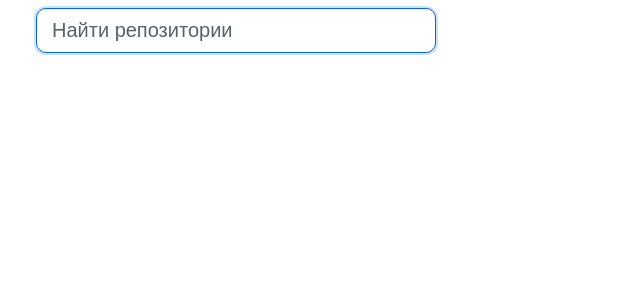
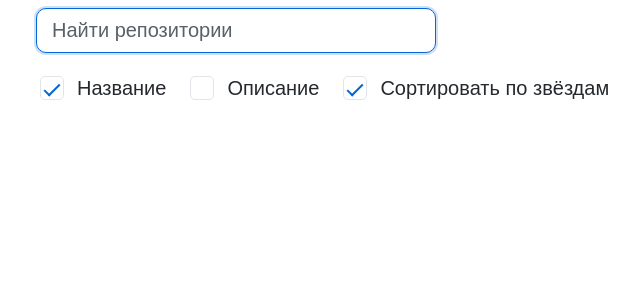
Before and after one commit to mihinov/youtube-tutorials, an Angular app in the folder youtube-ng-github-search/: page / in a window 1280 px wide. Shown: the top 300 px of the page, without its empty margins (124-764 px from the left). Built offline with nearby package versions, Linux system fonts and the light colour scheme.

Commit message:
feat(youtube-ng-github-search): добавлены чекбоксы для поиска

```diff
--- a/youtube-ng-github-search/src/app/features/github/components/github-search/github-search.component.html
+++ b/youtube-ng-github-search/src/app/features/github/components/github-search/github-search.component.html
@@ -1,8 +1,46 @@
+<form [formGroup]="form" class="repo-search-container">
+
   <input
+		[formControl]="form.controls.query"
+		name="query"
     class="text-input"
-	name="search"
     type="text"
     placeholder="Найти репозитории"
-	(input)="triggerSearch($event)"
+    (input)="triggerSearch()"
     autofocus
   >
+
+  <div class="repo-search-checkboxes">
+    <!-- чекбоксы выбора полей -->
+    <label class="repo-checkbox-label">
+      <input
+				type="checkbox"
+				name="name"
+				class="repo-checkbox"
+				[formControl]="form.controls.name"
+				(change)="triggerSearch()"
+			> Название
+    </label>
+    <label class="repo-checkbox-label">
+      <input
+				type="checkbox"
+				name="description"
+				class="repo-checkbox"
+				[formControl]="form.controls.description"
+				(change)="triggerSearch()"
+			> Описание
+    </label>
+
+    <!-- чекбокс сортировки -->
+    <label class="repo-checkbox-label">
+      <input
+				type="checkbox"
+				name="sortByStars"
+				class="repo-checkbox"
+				[formControl]="form.controls.sortByStars"
+				(change)="triggerSearch()"
+			> Сортировать по звёздам
+    </label>
+  </div>
+
+</form>
--- a/youtube-ng-github-search/src/app/features/github/components/github-search/github-search.component.scss
+++ b/youtube-ng-github-search/src/app/features/github/components/github-search/github-search.component.scss
@@ -1,3 +1,85 @@
+/* контейнер формы */
+.repo-search-container {
+  display: flex;
+	flex-direction: column;
+  gap: 1rem;
+}
+
 .text-input {
 	max-width: 400px;
 }
+
+
+
+/* контейнер для чекбоксов */
+.repo-search-checkboxes {
+  display: flex;
+  flex-wrap: wrap;
+  gap: 1rem;
+}
+
+/* чекбокс контейнер */
+.repo-checkbox-label {
+  display: flex;
+  align-items: center;
+  gap: 0.5rem;
+  font-size: 1rem;
+  color: var(--color-text);
+  cursor: pointer;
+  user-select: none;
+  position: relative;
+	transition-duration: 0.2s;
+	transition-property: color;
+}
+
+/* скрываем стандартный чекбокс */
+.repo-checkbox {
+  appearance: none;
+  -webkit-appearance: none;
+	--width: 1.2rem;
+	--height: 1.2rem;
+  min-width: var(--width);
+	min-height: var(--height);
+	max-width: var(--width);
+	max-height: var(--height);
+  border: 1px solid var(--color-border);
+  border-radius: 0.25rem;
+  background-color: var(--color-bg);
+  position: relative;
+  cursor: pointer;
+  transition-duration: 0.2s;
+	transition-property: background-color, opacity;
+}
+
+/* галочка */
+.repo-checkbox::after {
+	--size: 0.4rem;
+  content: '';
+  position: absolute;
+  top: 50%;
+  left: 50%;
+  width: var(--size);
+  height: calc(var(--size) * 2);
+  border: solid var(--color-link);
+  border-width: 0 2px 2px 0;
+  transform: translate(-50%, -50%) rotate(45deg);
+  opacity: 0;
+  transition: opacity 0.2s;
+}
+
+/* отображаем галочку при чекнутом состоянии */
+.repo-checkbox:checked::after {
+  opacity: 1;
+}
+
+/* hover фон квадратика */
+.repo-checkbox:hover {
+  background-color: rgba(3, 102, 214, 0.1); /* светлый синий для hover */
+}
+
+/* disabled состояние */
+.repo-checkbox:disabled {
+  cursor: not-allowed;
+  background-color: var(--color-border);
+  opacity: 0.6;
+}
--- a/youtube-ng-github-search/src/app/features/github/components/github-search/github-search.component.ts
+++ b/youtube-ng-github-search/src/app/features/github/components/github-search/github-search.component.ts
@@ -1,22 +1,41 @@
 import { ChangeDetectionStrategy, Component } from '@angular/core';
 import { GithubSearchService } from '../../services/github-search.service';
+import { FormControl, FormGroup, ReactiveFormsModule } from '@angular/forms';
 
 @Component({
   selector: 'app-github-search',
-  imports: [],
+  imports: [
+		ReactiveFormsModule
+	],
   templateUrl: './github-search.component.html',
   styleUrl: './github-search.component.scss',
   changeDetection: ChangeDetectionStrategy.OnPush
 })
 export class GithubSearchComponent {
+	protected readonly form = new FormGroup({
+		name: new FormControl(true),
+		description: new FormControl(false),
+		sortByStars: new FormControl(true),
+		query: new FormControl('')
+	});
+
 	constructor(
 		private readonly _githubSearchService: GithubSearchService
 	) {}
 
-	triggerSearch(event: Event) {
-		const inputElement: any = event.target;
-		const value = inputElement.value;
+	triggerSearch(): void {
+		const query = this.form.controls.query.value!;
+		const name = this.form.controls.name.value!;
+		const description = this.form.controls.description.value!;
+		const sortByStars = this.form.controls.sortByStars.value!;
 
-		this._githubSearchService.triggerSearch({ query: value });
+		this._githubSearchService.triggerSearch({
+			query: query,
+			searchBy: {
+				name: name,
+				description: description
+			},
+			order: sortByStars ? 'desc' : 'asc'
+		});
 	}
 }
--- a/youtube-ng-github-search/src/app/features/github/models/index.ts
+++ b/youtube-ng-github-search/src/app/features/github/models/index.ts
@@ -2,6 +2,10 @@ export type RepoSearchParams = {
   query: string;
   sort?: 'stars' | 'forks' | 'help-wanted-issues' | 'updated';
   order?: 'asc' | 'desc';
+	searchBy: {
+		name: boolean;
+		description: boolean;
+	}
 };
 
 interface RepoSearchOwner {
--- a/youtube-ng-github-search/src/app/features/github/services/github-search.service.ts
+++ b/youtube-ng-github-search/src/app/features/github/services/github-search.service.ts
@@ -1,7 +1,7 @@
 import { HttpClient, HttpParams } from '@angular/common/http';
 import { Injectable } from '@angular/core';
 import { RepoSearchItem, RepoSearchParams, RepoSearchResponse } from '../models';
-import { BehaviorSubject, catchError, debounceTime, filter, finalize, map, merge, Observable, of, switchMap, tap } from 'rxjs';
+import { BehaviorSubject, catchError, debounceTime, filter, finalize, map, Observable, of, switchMap, tap } from 'rxjs';
 
 @Injectable({ providedIn: 'root' })
 export class GithubSearchService {
@@ -23,7 +23,11 @@ export class GithubSearchService {
 		this._searchTrigger$$.next({
 			query: normalizedQuery,
 			sort: params.sort ?? 'stars',
-			order: params.order ?? 'desc'
+			order: params.order,
+			searchBy: {
+				name: params.searchBy.name,
+				description: params.searchBy.description
+			}
 		});
 	}
 
@@ -65,17 +69,37 @@ export class GithubSearchService {
 	}
 
 	private _getRepos(params: RepoSearchParams): Observable<RepoSearchItem[]> {
-		const httpParams = new HttpParams()
-			.set('q', `${params.query} in:name,description`)
-			.set('sort', params.sort!)
-			.set('order', params.order!);
+		const searchBy = params.searchBy;
+
+		// Если оба поля false
+		const useNameAndDescriptionByDefault = searchBy.name === false && searchBy.description === false;
+
+		const fields: string[] = [];
+
+		if (useNameAndDescriptionByDefault) {
+			fields.push('name');
+		} else {
+			if (searchBy.name) fields.push('name');
+			if (searchBy.description) fields.push('description');
+		}
+
+		const inFields = fields.length > 0 ? ` in:${fields.join(',')}` : '';
+		let httpParams = new HttpParams().set('q', `${params.query}${inFields}`);
+
+		if (params.sort) {
+			httpParams = httpParams.set('sort', params.sort);
+		}
+
+		if (params.order) {
+			httpParams = httpParams.set('order', params.order);
+		}
 
 		return this._http.get<RepoSearchResponse>(
 			'https://api.github.com/search/repositories',
 			{ params: httpParams }
 		).pipe(
 			map(res => res.items)
-		)
+		);
 	}
 
 	getLoadingStatus(): Observable<boolean> {
```
Lines whose indentation alone changed are shown as unchanged.
